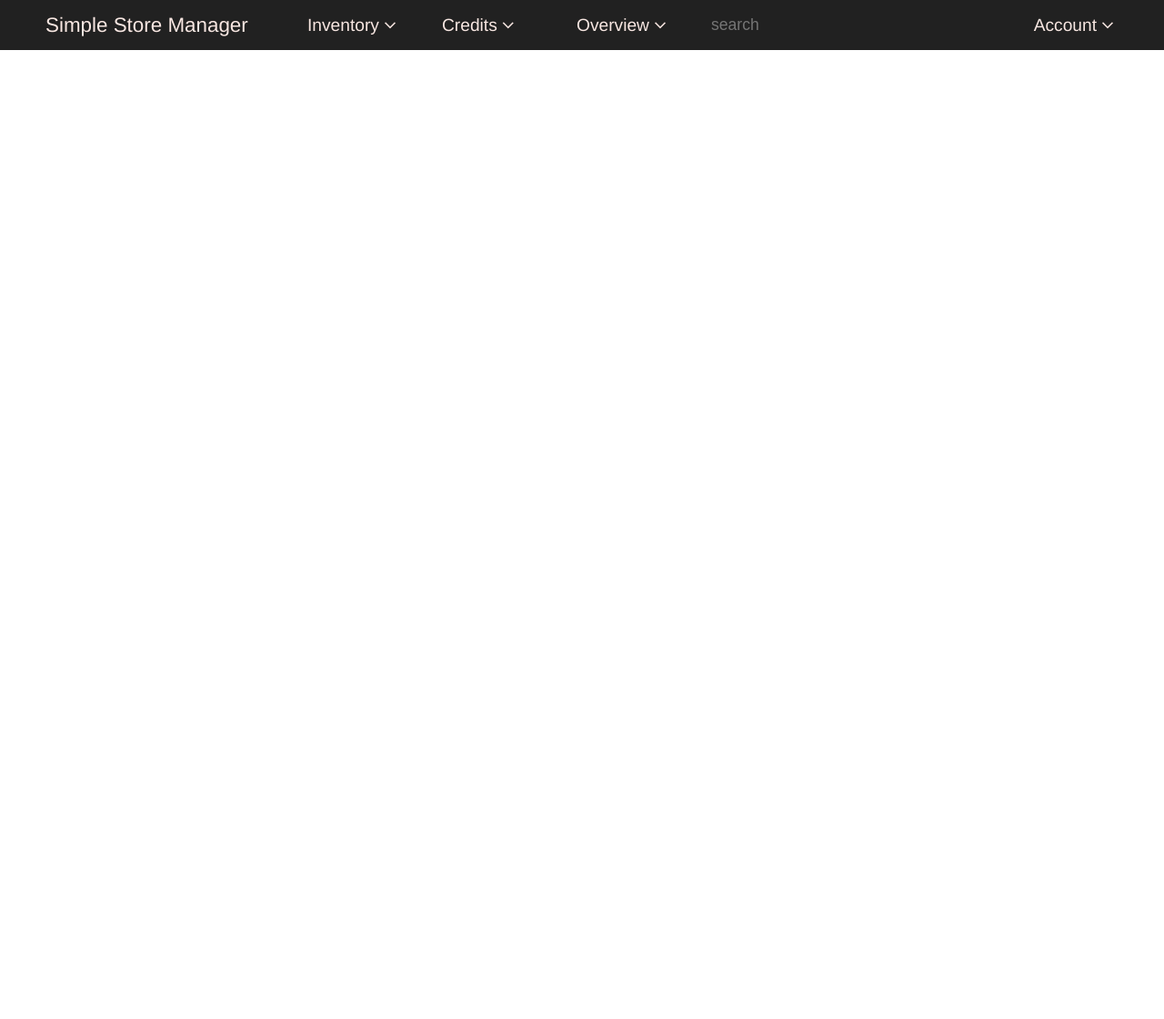
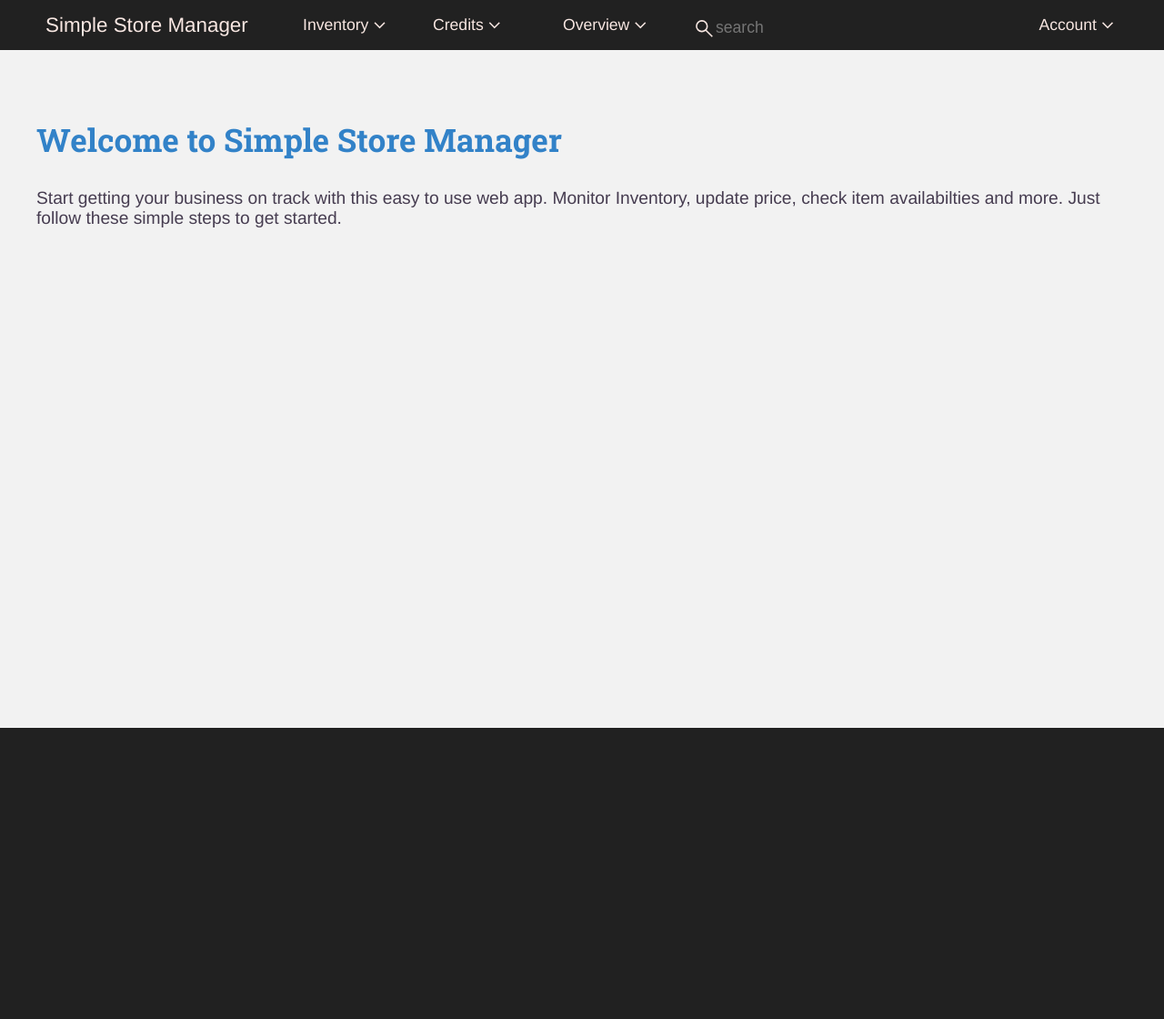
Before and after one commit to winstonlopez/storemanager, a plain HTML site: page discover.html in a window 1280 px wide. Shown: the whole page at 91% size. Before the commit the page ends 800 px from the top, so only its background shows below. Drawn offline with nearby package versions, Linux system fonts and the light colour scheme.

Commit message:
lessen font size of menu

```diff
--- a/discover.html
+++ b/discover.html
@@ -19,12 +19,23 @@
             <span class="menu">Overview<span class="material-symbols-outlined">expand_more</span><span class="drop-down" hidden></span></span>
 
             <span>
-                <label for="searchbar"><input type="search" id="searchbar" placeholder="search"></label>
+                <img src="./images/icons/search.svg" id="search-img"/><label for="searchbar"><input type="search" id="searchbar" placeholder="search"></label>
             </span>
 
             <span class="menu account">Account<span class="material-symbols-outlined">expand_more</span></span>
         </div>
     </header>
+    <main>
+    <div class="articles">
+        <h1 class="article-title">Welcome to Simple Store Manager</h1>
+        <p>
+            Start getting your business on track with this easy to use web app. Monitor Inventory, update price, check item availabilties and more.
+            Just follow these simple steps to get started.
+        </p>
+    </div>
+    </main>
+    <footer>
 
+    </footer>
 </body>
 </html>
--- a/styles.css
+++ b/styles.css
@@ -3,6 +3,10 @@
 }
 
 @import url('https://fonts.googleapis.com/css2?family=Source+Sans+Pro&display=swap');
+@font-face {
+    font-family: "roboto slab";
+    src: url(./fonts/RobotoSlab-VariableFont_wght.ttf);
+}
 
 html, body {
     margin: 0;
@@ -16,6 +20,21 @@ h1 {
     padding: 0px;
 }
 
+.article-title {
+    text-align: left;
+    color: rgb(50, 130, 200);
+    font-family: "roboto slab";
+    margin-top: 30px;
+    font-size: 2.2rem;
+}
+.articles {
+    width: 1200px;
+}
+.articles p {
+    color:rgb(70, 60, 80);
+    font-size: 1.2rem;
+    margin-top: 30px;
+}
 h2 {
     margin: 0;
     padding: 0;
@@ -62,7 +81,7 @@ header {
     display: flex;
     justify-content: flex-start;
     align-items: center;
-    font-size: 1.2rem;
+    font-size: 1.1rem;
 }
 
 .menu:hover {
@@ -83,12 +102,19 @@ header {
     width: 300px;
     height: 100%;
     padding: 0px;
+    padding-bottom: 3px;
     font-size: 1.1rem;
     background-color: #212121;
     color: #F8E7E2;
     border: 0px
 }
-#searchbar:hover {
+#search-img {
+    height: 25px;
+    display: inline-block;
+    position: relative;
+    top: 8px;
+}
+#search:hover {
     border-bottom:rgb(165, 208, 232) 2px solid;
 }
 #searchbar:focus{
@@ -105,6 +131,7 @@ main {
     justify-content: center;
     align-items: flex-start;
     padding-top: 100px;
+    padding-bottom: 100px;
     gap: 30px;
     flex-wrap: wrap;
     background-color: #F2F2F2;
```
Also changed, not shown: index.html (+2 -2 lines), fonts/RobotoSlab-VariableFont_wght.ttf (added), images/icons/search.svg (added).
